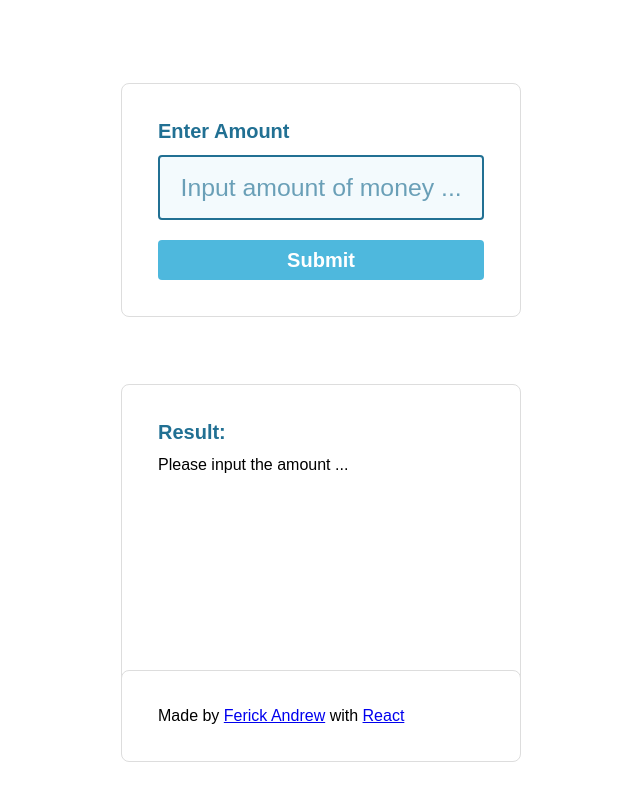
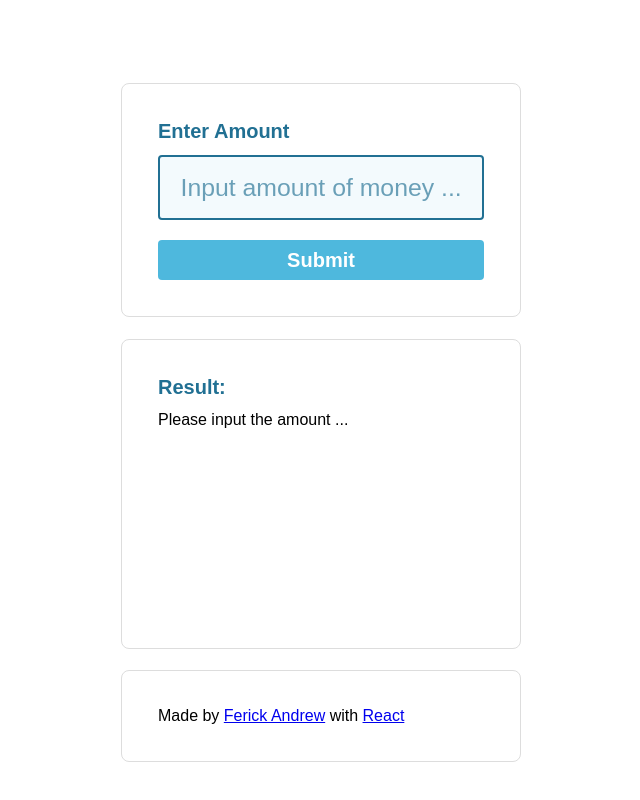
Before and after one commit to aircatcher/Simple-Money-Counter, a React app: page / in a window 1280 px wide. Shown: the whole page, without its empty margins (319-959 px from the left). Built offline with nearby package versions, Linux system fonts and the light colour scheme.

Commit message:
Result box margins

```diff
--- a/src/styles/styles.scss
+++ b/src/styles/styles.scss
@@ -184,7 +184,7 @@ form { transform: translate(-50%,-50%) }
 }
 #res-container
 {
-	top: -50px;
+	top: -95px;
 	height: 310px
 }
 .copyright
```
